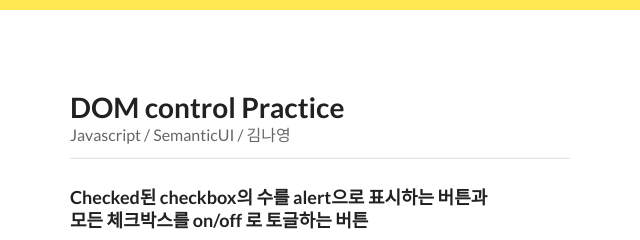
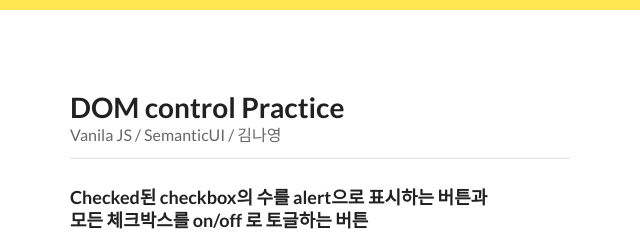
Before and after one commit to feel5ny/toy_practice, a plain HTML site: page DOM_nayoung.html in a window 1280 px wide. Shown: the top 240 px of the page, 320-960 px from the left. Drawn offline with nearby package versions, Linux system fonts and the light colour scheme.

Commit message:
first commit

```diff
--- a/DOM_nayoung.html
+++ b/DOM_nayoung.html
@@ -22,7 +22,7 @@
     <div class="wrapper">
 
         <h1 class="ui header">DOM control Practice
-        <div class="sub header">Javascript / SemanticUI / 김나영</div>
+        <div class="sub header">Vanila JS / SemanticUI / 김나영</div>
         </h1><div class="ui divider"></div>
       <section class="ui grid sec1">
         <h3>Checked된 checkbox의 수를 alert으로 표시하는 버튼과 <br>모든 체크박스를 on/off 로 토글하는 버튼</h3>
```
Also changed, not shown: DOM.gif (added), README.md (added).
